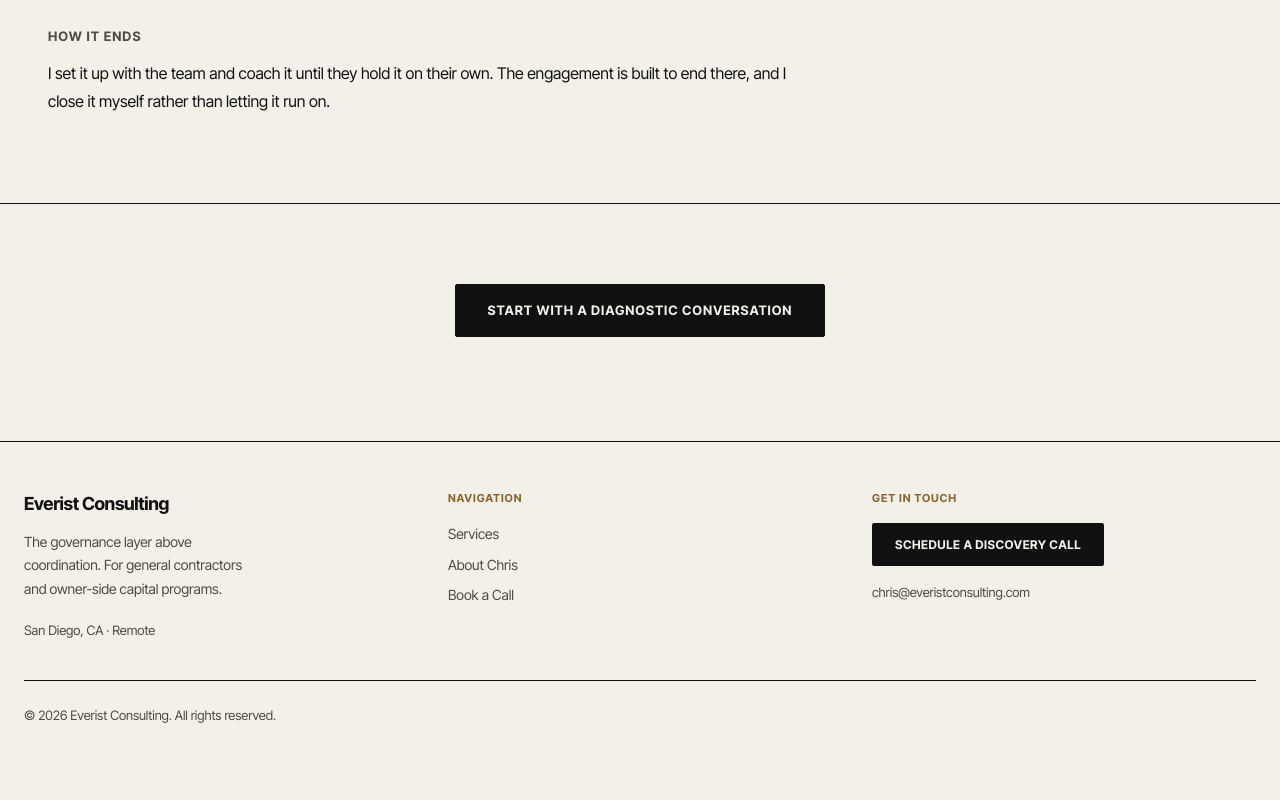
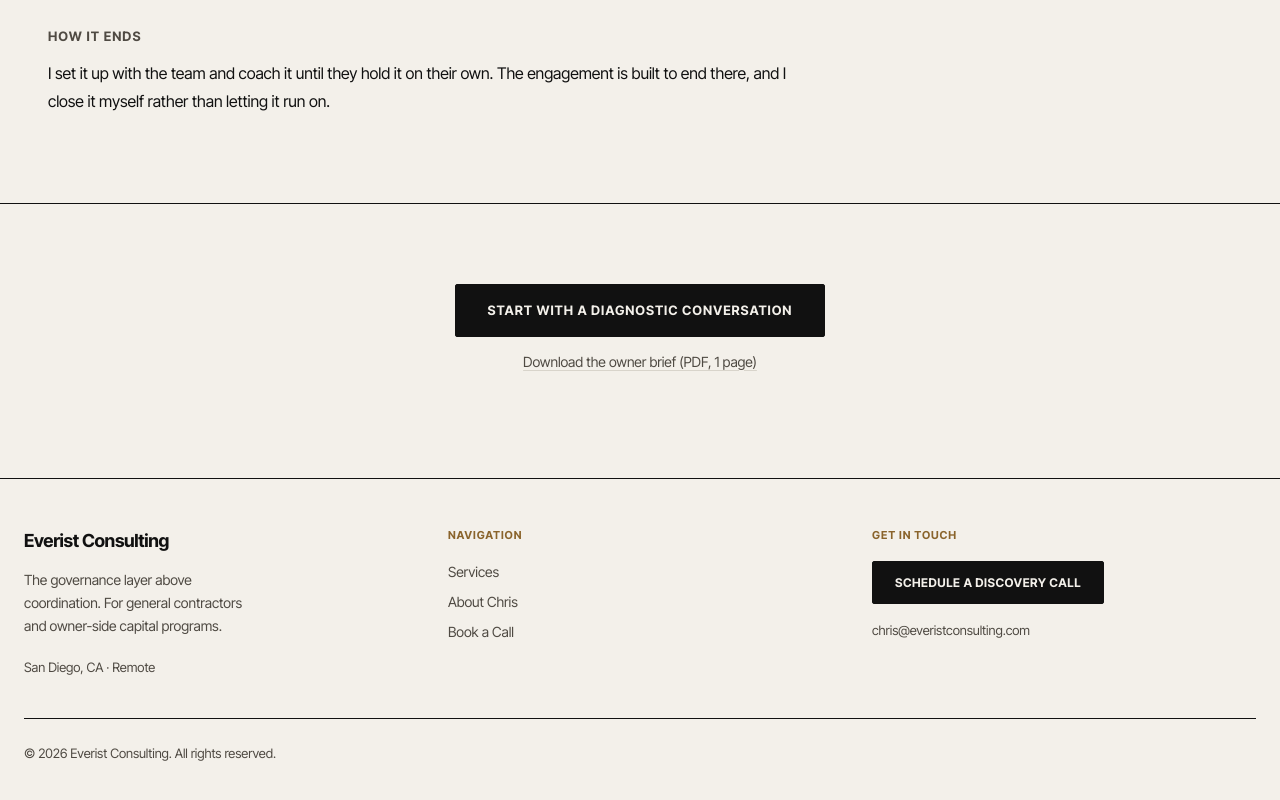
Before and after one commit to ceverist-byte/everist-consulting, a Next.js app: page /keelhold in a window 1280 px wide. Shown: the part 1250-2050 px from the top of the page. Before the commit the page ends 2024 px from the top, so only its background shows below. Built offline with nearby package versions, Linux system fonts and the light colour scheme.

Commit message:
Add Keelhold owner brief download to /keelhold
Co-Authored-By: Claude Sonnet 5 <noreply@anthropic.com>

```diff
--- a/app/keelhold/page.tsx
+++ b/app/keelhold/page.tsx
@@ -186,6 +186,31 @@ export default function KeelholdPage() {
           >
             Start with a diagnostic conversation
           </a>
+          <div style={{ marginTop: "12px" }}>
+            <style>{`
+              .kh-brief-link {
+                color: var(--text-secondary);
+                font-size: 0.875rem;
+                text-decoration: underline;
+                text-decoration-color: var(--rule);
+                text-underline-offset: 3px;
+              }
+              .kh-brief-link:hover {
+                color: var(--text-primary);
+              }
+              .kh-brief-link:focus-visible {
+                outline: 2px solid var(--text-primary);
+                outline-offset: 2px;
+              }
+            `}</style>
+            <a
+              className="kh-brief-link"
+              href="/downloads/Keelhold_Owner_Brief.pdf"
+              download
+            >
+              Download the owner brief (PDF, 1 page)
+            </a>
+          </div>
         </div>
       </section>
     </>
```
Also changed, not shown: 1 other file (tests, documents, lock files or other folders).
